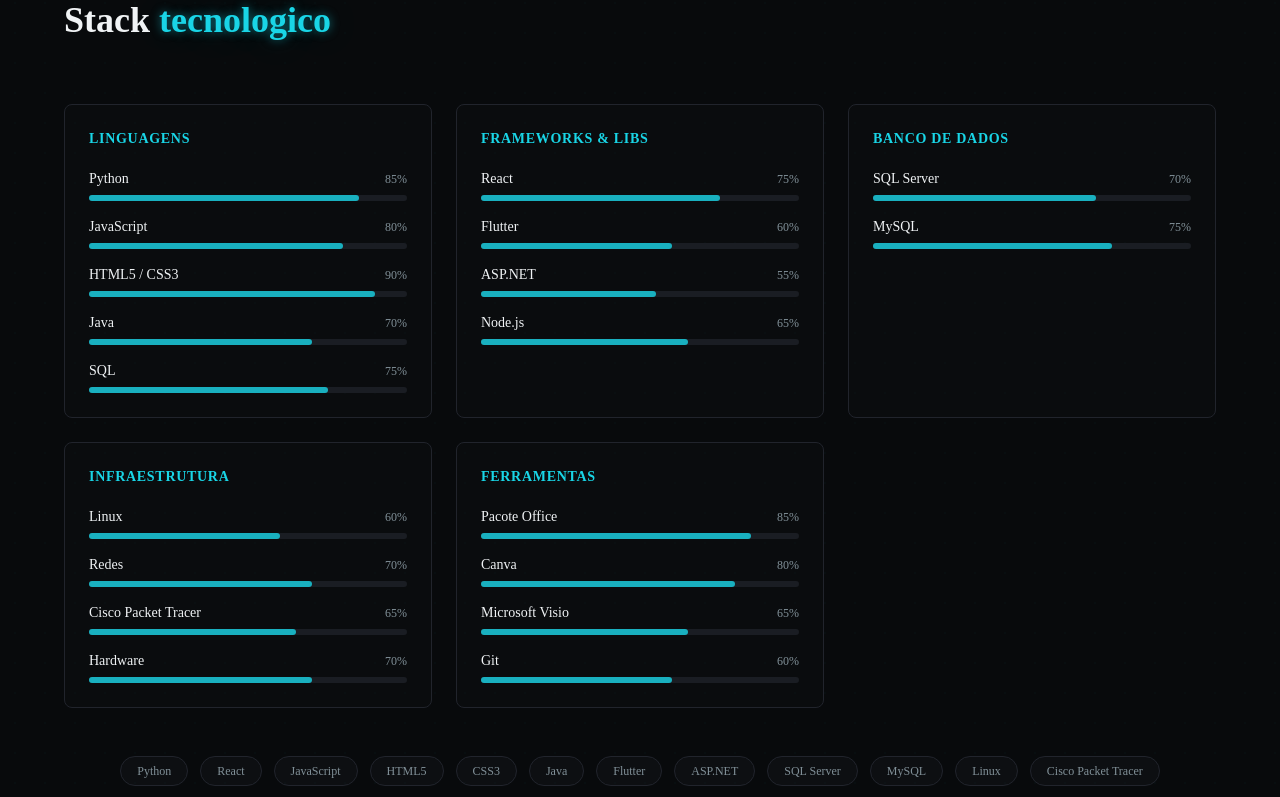
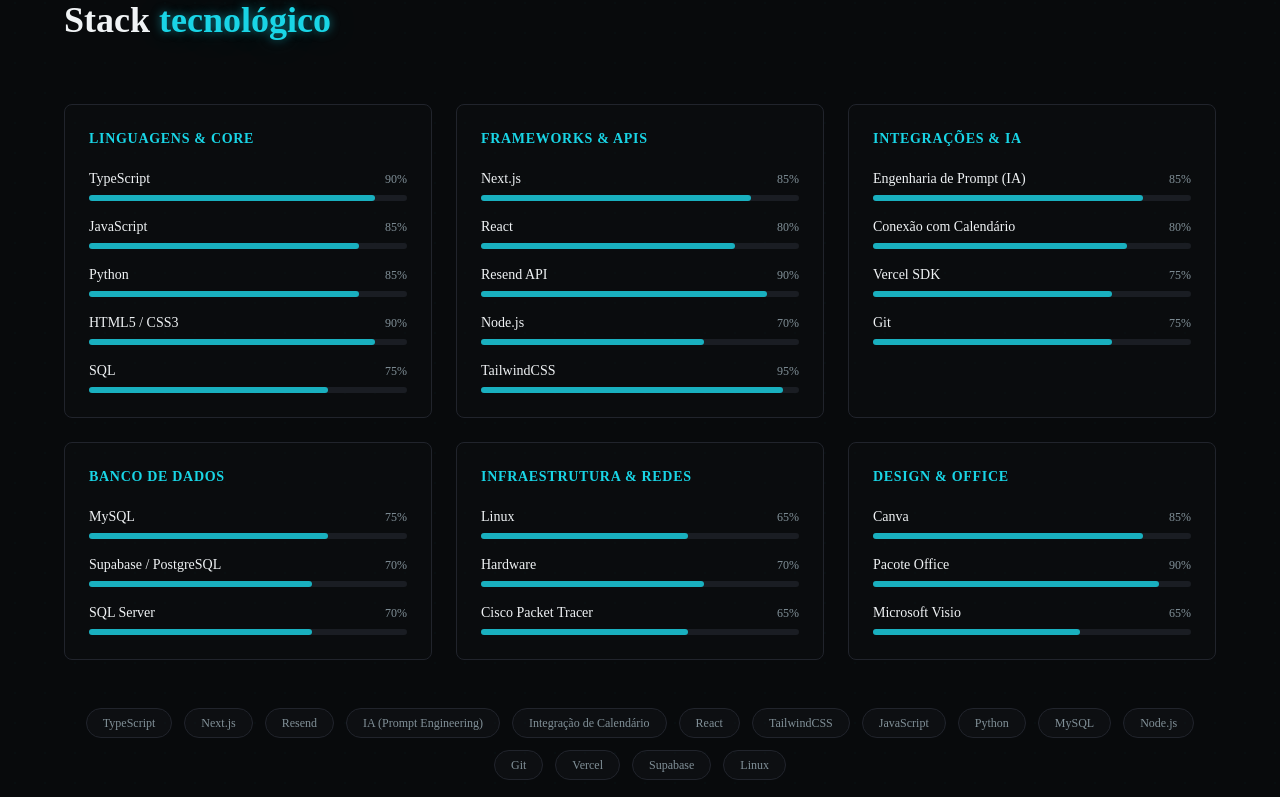
Before and after one commit to Kauanrey-17/ReyDev, a Next.js app: page / in a window 1280 px wide. Shown: the part 1860-2657 px from the top of the page. Built offline with nearby package versions, Linux system fonts and the light colour scheme.

Commit message:
Adicionando algumas habilidas

```diff
--- a/components/skills.tsx
+++ b/components/skills.tsx
@@ -2,67 +2,76 @@
 
 const skillCategories = [
   {
-    title: "Linguagens",
+    title: "Linguagens & Core",
     skills: [
+      { name: "TypeScript", level: 90 }, // Adicionado destaque
+      { name: "JavaScript", level: 85 },
       { name: "Python", level: 85 },
-      { name: "JavaScript", level: 80 },
       { name: "HTML5 / CSS3", level: 90 },
-      { name: "Java", level: 70 },
       { name: "SQL", level: 75 },
     ],
   },
   {
-    title: "Frameworks & Libs",
+    title: "Frameworks & APIs",
     skills: [
-      { name: "React", level: 75 },
-      { name: "Flutter", level: 60 },
-      { name: "ASP.NET", level: 55 },
-      { name: "Node.js", level: 65 },
+      { name: "Next.js", level: 85 },
+      { name: "React", level: 80 },
+      { name: "Resend API", level: 90 }, // Nova habilidade
+      { name: "Node.js", level: 70 },
+      { name: "TailwindCSS", level: 95 },
+    ],
+  },
+  {
+    title: "Integrações & IA",
+    skills: [
+      { name: "Engenharia de Prompt (IA)", level: 85 }, // Nova habilidade
+      { name: "Conexão com Calendário", level: 80 }, // Nova habilidade
+      { name: "Vercel SDK", level: 75 },
+      { name: "Git", level: 75 },
     ],
   },
   {
     title: "Banco de Dados",
     skills: [
+      { name: "MySQL", level: 75 },
+      { name: "Supabase / PostgreSQL", level: 70 },
       { name: "SQL Server", level: 70 },
-      { name: "MySQL", level: 75 },
     ],
   },
   {
-    title: "Infraestrutura",
+    title: "Infraestrutura & Redes",
     skills: [
-      { name: "Linux", level: 60 },
-      { name: "Redes", level: 70 },
+      { name: "Linux", level: 65 },
+      { name: "Hardware", level: 70 },
       { name: "Cisco Packet Tracer", level: 65 },
-      { name: "Hardware", level: 70 },
     ],
   },
   {
-    title: "Ferramentas",
+    title: "Design & Office",
     skills: [
-      { name: "Pacote Office", level: 85 },
-      { name: "Canva", level: 80 },
+      { name: "Canva", level: 85 },
+      { name: "Pacote Office", level: 90 },
       { name: "Microsoft Visio", level: 65 },
-      { name: "Git", level: 60 },
     ],
   },
 ]
 
 const techTags = [
+  "TypeScript",
+  "Next.js",
+  "Resend",
+  "IA (Prompt Engineering)",
+  "Integração de Calendário",
+  "React",
+  "TailwindCSS",
+  "JavaScript",
   "Python",
-  "React",
-  "JavaScript",
-  "HTML5",
-  "CSS3",
-  "Java",
-  "Flutter",
-  "ASP.NET",
-  "SQL Server",
   "MySQL",
-  "Linux",
-  "Cisco Packet Tracer",
-  "Microsoft Visio",
+  "Node.js",
   "Git",
-  "Node.js",
+  "Vercel",
+  "Supabase",
+  "Linux"
 ]
 
 export function Skills() {
@@ -90,7 +99,7 @@
           </div>
           <h2 className="text-3xl font-bold md:text-4xl">
             Stack{" "}
-            <span className="text-primary glow-text">tecnologico</span>
+            <span className="text-primary glow-text">tecnológico</span>
           </h2>
         </div>
 
```
